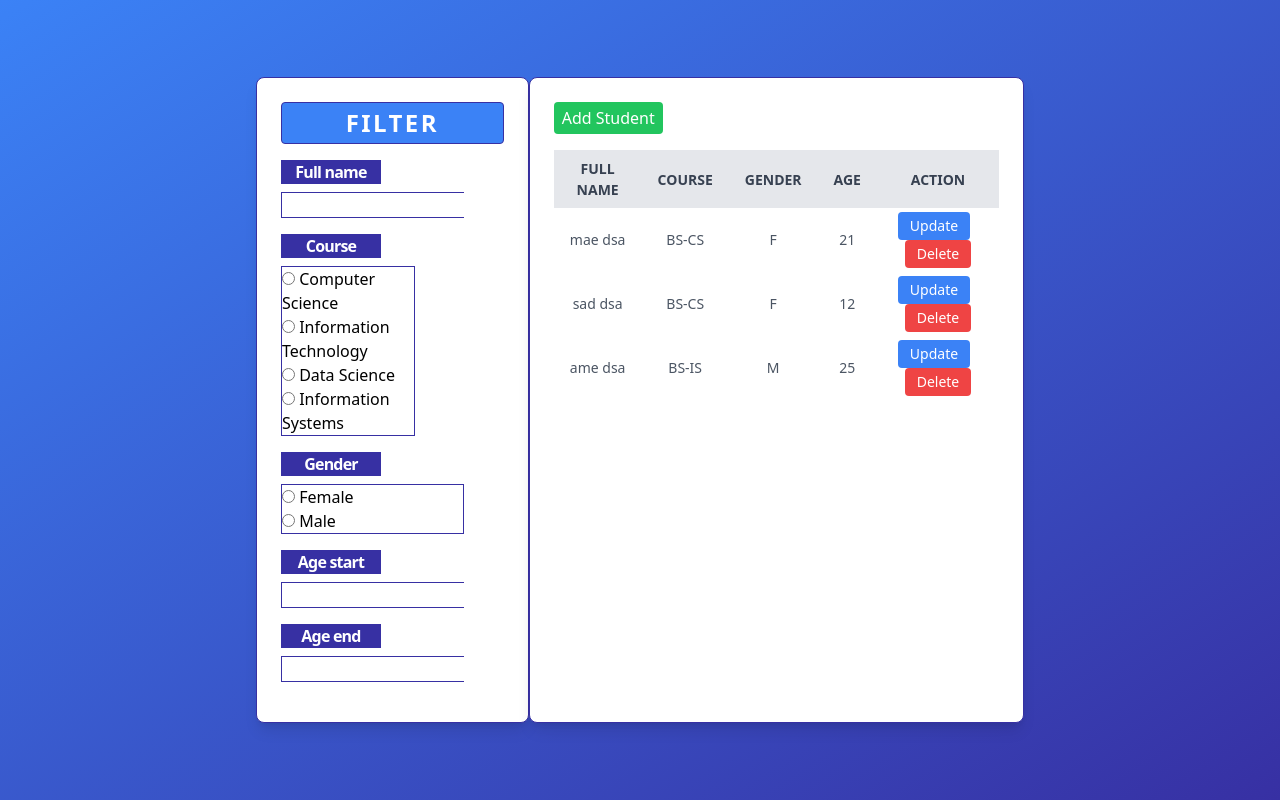
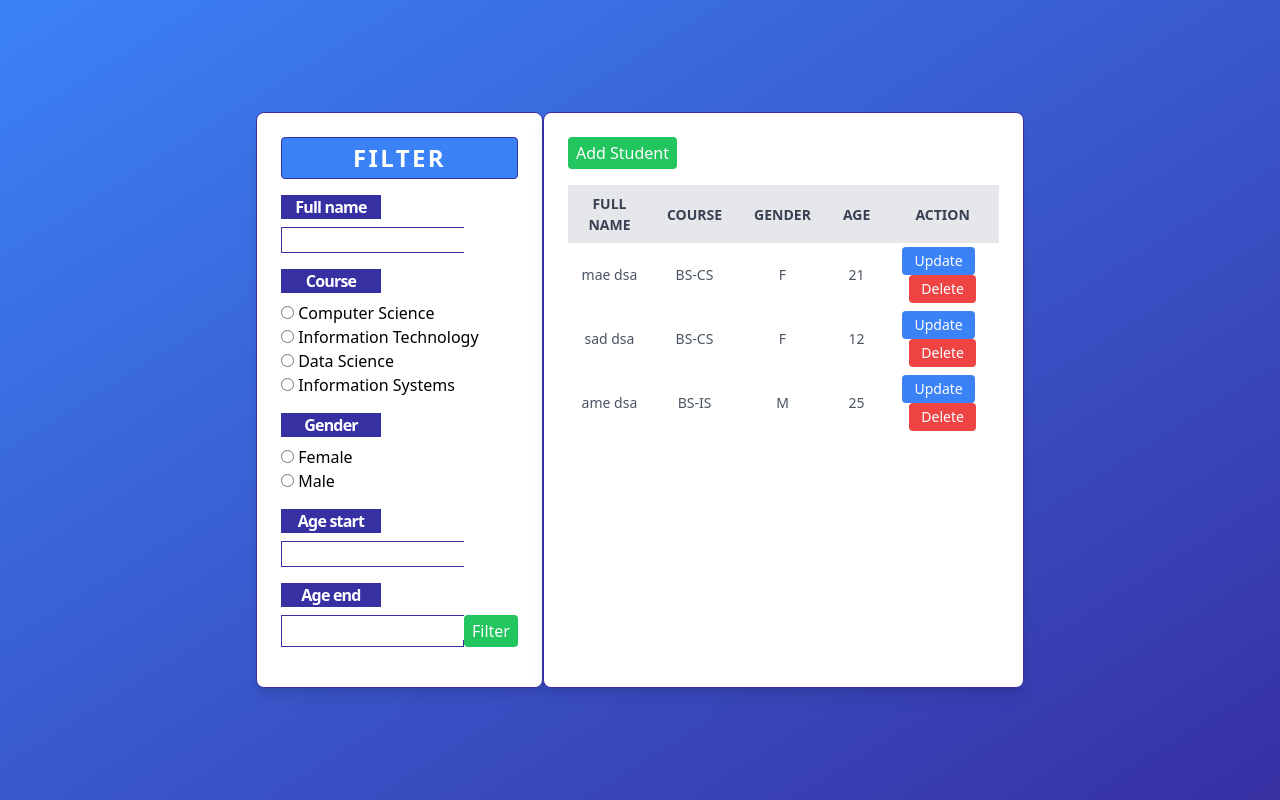
Before and after one commit to maeEsp/studentManagementSys, a Django app: page / in a window 1280 px wide. Run offline with Django 5.2, Linux system fonts and the light colour scheme; data comes from the database, SQL or seed files in the repository; both versions use the stored data as it was after the commit; some libraries are stand-ins or nearby versions.

Commit message:
human na!

```diff
--- a/students/forms.py
+++ b/students/forms.py
@@ -25,10 +25,3 @@ class FilterStudents(forms.Form):
     gender = forms.ChoiceField(choices=GENDER, widget=forms.RadioSelect, required=False)
     age_start = forms.IntegerField(required=False, min_value=1)
     age_end = forms.IntegerField(required=False, min_value=1)
-
-class UpdateStudentForms(forms.Form):
-    first_name = forms.CharField(required=True)
-    last_name = forms.CharField(required=True)
-    age = forms.IntegerField(required=True, min_value=1)
-    gender = forms.ChoiceField(choices=GENDER, widget=forms.RadioSelect, required=True)
-    course = forms.ChoiceField(choices=COURSES, widget=forms.Select, required=True)
--- a/students/templates/student_table.html
+++ b/students/templates/student_table.html
@@ -12,8 +12,8 @@
     <div class="mx-auto flex w-3/5">
         <div class="bg-white rounded-lg shadow-lg p-6  border border-indigo-800 max-h  " style="flex: 1;">
             <h2 class="text-2xl font-bold mb-4 text-white bg-blue-500 text-center py-1 px-2 rounded tracking-widest border border-indigo-800">FILTER</h2>
-            <form action="">
-            {% csrf_token %}
+            <form action="{% url 'filter' %}" method="POST">
+                {% csrf_token %}
                 <div class="mb-4">
                     <label for="{{ filter_form.full_name.id_for_label }}" class="block text-white font-semibold mb-2 bg-indigo-800 text-center tracking-tighter" style="width: 100px;">
                         {{ filter_form.full_name.label }}
@@ -26,7 +26,7 @@
                         <label for="{{ filter_form.course.id_for_label }}" class="block text-white font-semibold mb-2 bg-indigo-800 text-center tracking-tighter" style="width: 100px;">
                             {{ filter_form.course.label }}
                         </label>
-                        <div class="form-input w-3/5 border border-indigo-800">
+                        <div class="form-input">
                             {{ filter_form.course }}
                         </div>
                     </div>
@@ -35,7 +35,7 @@
                         <label for="{{ filter_form.gender.id_for_label }}" class="block text-white font-semibold mb-2 bg-indigo-800 text-center tracking-tighter" style="width: 100px;">
                             {{ filter_form.gender.label }}
                         </label>
-                        <div class="form-input w-[183px] border border-indigo-800">
+                        <div class="">
                             {{ filter_form.gender }}
                         </div>
                     </div>
@@ -53,9 +53,13 @@
                         <label for="{{ filter_form.age_end.id_for_label }}" class="block text-white font-semibold mb-2 bg-indigo-800 text-center tracking-tighter" style="width: 100px;">
                             {{ filter_form.age_end.label }}
                         </label>
-                        <div class="form-input w-[183px] border border-indigo-800">
-                            {{ filter_form.age_end }}
+                        <div class="flex flex-row justify-between">
+                            <div class="form-input w-[183px] border border-indigo-800">
+                                {{ filter_form.age_end }}
+                            </div>
+                            <a href=""><button class="bg-green-500 text-white py-1 px-2 rounded hover:bg-green-600">Filter</button></a>
                         </div>
+
                     </div>
                 </div>
             </form>
@@ -63,12 +67,10 @@
         </div>
         <div class="bg-white rounded-lg shadow-lg p-6 border border-indigo-800" style="flex: 2;">
             <div class="mb-4">
-
                 <a href="{% url 'add' %}"><button class="bg-green-500 text-white py-1 px-2 rounded hover:bg-green-600">Add Student</button></a>
-
             </div>
 
-            <table class="min-w-full">
+            <table id="dataTable" class="min-w-full">
                 <thead>
                     <tr class="bg-gray-200 text-gray-700 uppercase text-sm leading-normal">
 
@@ -83,15 +85,15 @@
                 </thead>
 
                 {% for x in students %}
-                <tbody class="text-gray-600 text-sm font-light">
+                <tbody id="tableBody" class="text-gray-600 text-sm font-light">
                     <tr>
                         <td class="py-1 px-2 text-center">{{x.first_name}} {{x.last_name}}</td>
                         <td class="py-1 px-2 text-center">{{x.course}}</td>
                         <td class="py-1 px-2 text-center">{{x.gender}}</td>
                         <td class="py-1 px-2 text-center">{{x.age}}</td>
                         <td class="py-1 px-2 text-center">
-                            <a href=""><button class="bg-blue-500 text-white py-1 px-3 rounded mr-2 hover:bg-blue-600">Update</button></a>
-                            <a href="delete/{{ x.id }}"><button class="bg-red-500 text-white py-1 px-3 rounded hover:bg-red-600">Delete</button></a>
+                            <a href="{% url 'update' x.id %}"><button class="bg-blue-500 text-white py-1 px-3 rounded mr-2 hover:bg-blue-600">Update</button></a>
+                           <button onclick="deleteStudent({{ x.id }})" id="delete_button" class="bg-red-500 text-white py-1 px-3 rounded hover:bg-red-600">Delete</button>
                         </td>
                     </tr>
                 </tbody>
@@ -99,5 +101,14 @@
             </table>
         </div>
     </div>
+    <script>
+        function deleteStudent(id){
+            let sure = confirm("Are you sure you want to delete?" + id)
+            if (sure){
+                window.location = "/delete/" + id
+            }
+        }
+
+    </script>
 </body>
 </html>
--- a/students/urls.py
+++ b/students/urls.py
@@ -6,7 +6,9 @@ urlpatterns = [
 
     path('add/', views.home, name="add"),
 
-    path('update/', views.UpdateStudentForms, name="update"),
+    path('add/<int:id>/', views.update, name="update"),
 
-    path("delete/<int:id>/", views.delete, name="delete")
+    path("delete/<int:id>/", views.delete, name="delete"),
+
+    path('filter/', views.filter_table, name="filter")
 ]
--- a/students/views.py
+++ b/students/views.py
@@ -1,7 +1,10 @@
 from django.shortcuts import render, redirect
 from django.http import HttpResponse
-from .forms import StudentForms, FilterStudents, UpdateStudentForms
+from .forms import StudentForms, FilterStudents
 from .models import Student
+from django.db.models import Q
+from django.db.models import Value, CharField
+from django.db.models.functions import Concat
 
 # Create your views here.
 def home(request):
@@ -28,9 +31,33 @@ def home(request):
 
 
 def filter_table(request):
-    students = Student.objects.all()  # Renaming the queryset variable
-    filter_form = FilterStudents()  # Creating an instance of the form
-    context = {'students': students, 'filter_form': filter_form}  # Adding both to the context
+    students = Student.objects.all()
+    filter_form = FilterStudents()
+    context = {}
+
+
+    if request.method == "POST":
+        filter_form = FilterStudents(request.POST)
+        if(filter_form.is_valid()):
+            name = filter_form.cleaned_data.get('full_name')
+            course = filter_form.cleaned_data.get('course')
+            gender = filter_form.cleaned_data.get('gender')
+            age_start = filter_form.cleaned_data.get('age_start')
+            age_end = filter_form.cleaned_data.get('age_end')
+
+            filters = Q()
+            if name:
+                filters &= Q(first_name__icontains=name) |  Q(last_name__icontains=name)  | Q(full_name__icontains=name)
+            if course:
+                filters &= Q(course=course)
+            if gender:
+                filters &= Q(gender=gender)
+            if age_start and age_end:
+                filters &= Q(age__range=(age_start, age_end))
+
+            students  = students.annotate(full_name=Concat('first_name',Value(' ') ,'last_name',output_field=CharField())).filter(filters)
+            # return render(request, 'student_list.html', {'students': students})
+    context = {'students': students, 'filter_form': filter_form}
     return render(request, 'student_table.html', context)
 
 
@@ -39,40 +66,28 @@ def delete(request, id):
     stud.delete()
     return redirect("/")
 
+
 def update(request, id):
+    context = {}
     stud = Student.objects.get(id=id)
-    return render(request, 'update.html', {'stud': stud})
-    # if request.method == "POST":
-    #     form = UpdateStudentForms(request.POST)
-    #     if(form.is_valid()):
 
-    #         student = Student(
-    #             first_name = form.cleaned_data["first_name"],
-    #             last_name = form.cleaned_data["last_name"],
-    #             course = form.cleaned_data["course"],
-    #             gender = form.cleaned_data["gender"],
-    #             age = form.cleaned_data["age"]
-    #         )
-
-    #         student.save()
-    #         return redirect("/")
-    # context = {}
-    # context["form"] = StudentForms()
-    # return render(request, 'update.html', context)
-
-def uprec(request, id):
-    first_name = request.POST['first_name']
-    last_name = request.POST['last_name']
-    course = request.POST['course']
-    gender = request.POST['gender']
-    age = request.POST['age']
-
-    stud = Student.objects.get(id=id)
-    stud.first_name = first_name
-    stud.last_name = last_name
-    stud.course = course
-    stud.gender = gender
-    stud.age = age
-
-    stud.save()
-    return redirect('/')
+    if request.method == "POST":
+        form = StudentForms(request.POST)
+        if form.is_valid():
+            stud.first_name = form.cleaned_data["first_name"]
+            stud.last_name = form.cleaned_data["last_name"]
+            stud.course = form.cleaned_data["course"]
+            stud.gender = form.cleaned_data["gender"]
+            stud.age = form.cleaned_data["age"]
+            stud.save()
+            return redirect("/")
+    else:
+        form = StudentForms(initial={
+            'first_name': stud.first_name,
+            'last_name': stud.last_name,
+            'course': stud.course,
+            'gender': stud.gender,
+            'age': stud.age
+        })
+    context["form"] = form
+    return render(request, 'student_form.html', context)
```
Also changed, not shown: db.sqlite3.
